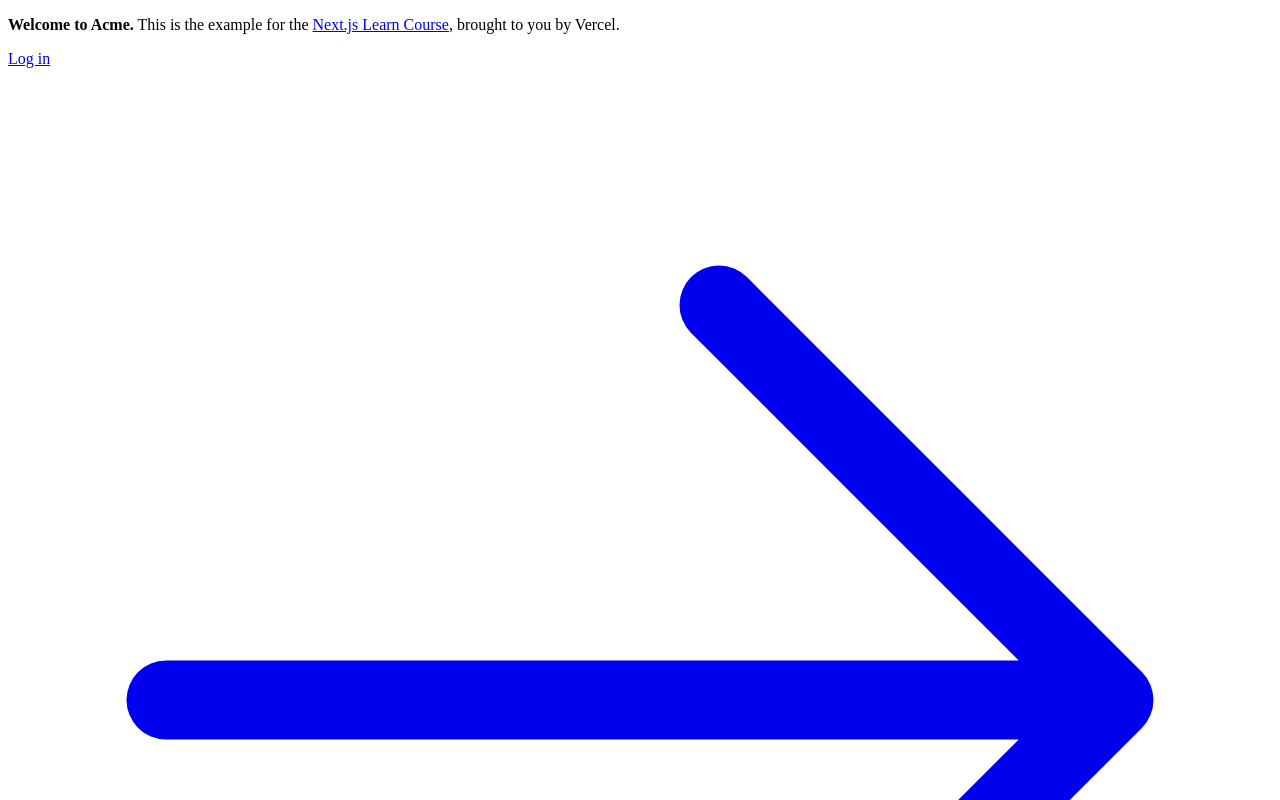
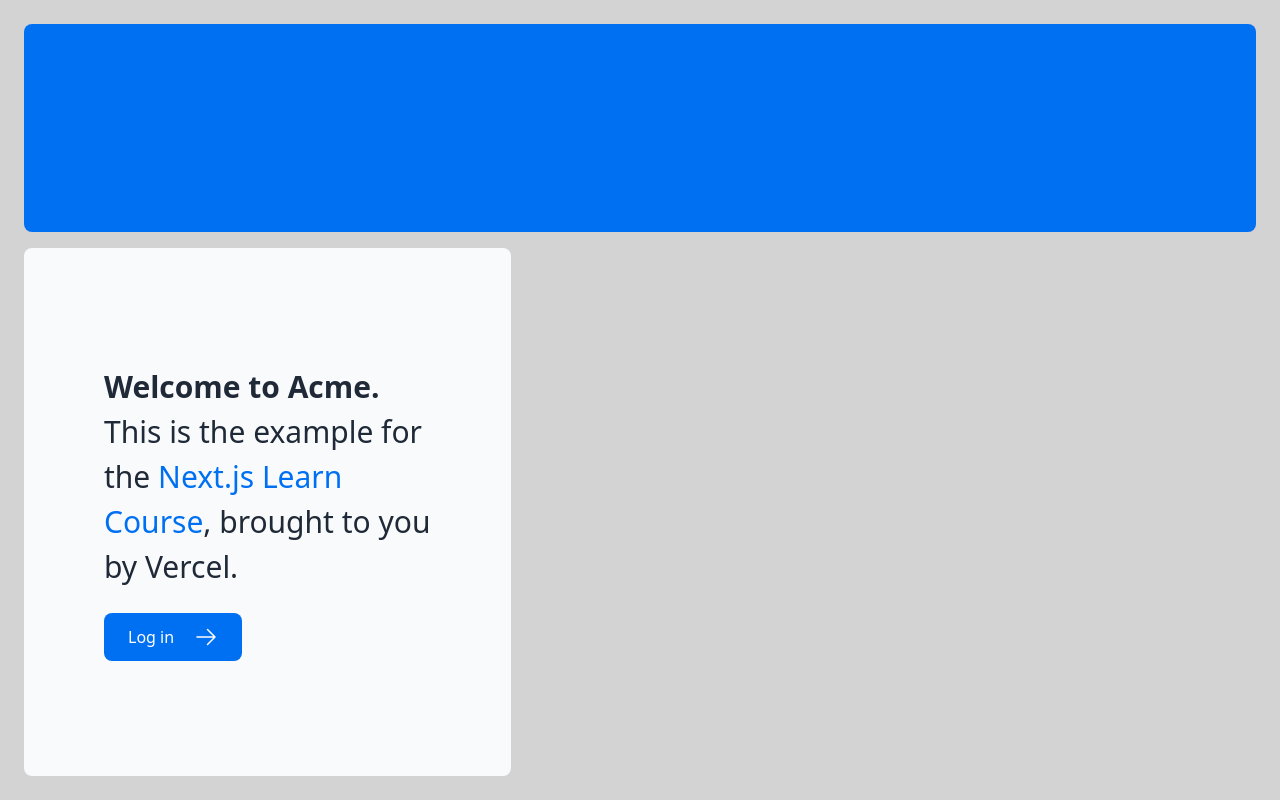
Before and after one commit to AJPadillo/nextjs-vercel-dashboard, a Next.js app: page / in a window 1280 px wide. Shown: the top 800 px of the page. Built offline with nearby package versions, Linux system fonts and the light colour scheme.

Commit message:
creada estructura proyecto

```diff
--- a/app/layout.tsx
+++ b/app/layout.tsx
@@ -1,3 +1,5 @@
+import './ui/global.css'
+
 export default function RootLayout({
   children,
 }: {
--- a/app/ui/global.css
+++ b/app/ui/global.css
@@ -16,3 +16,7 @@
   -webkit-appearance: none;
   margin: 0;
 }
+
+body {
+  background-color: lightgrey;
+}
```
